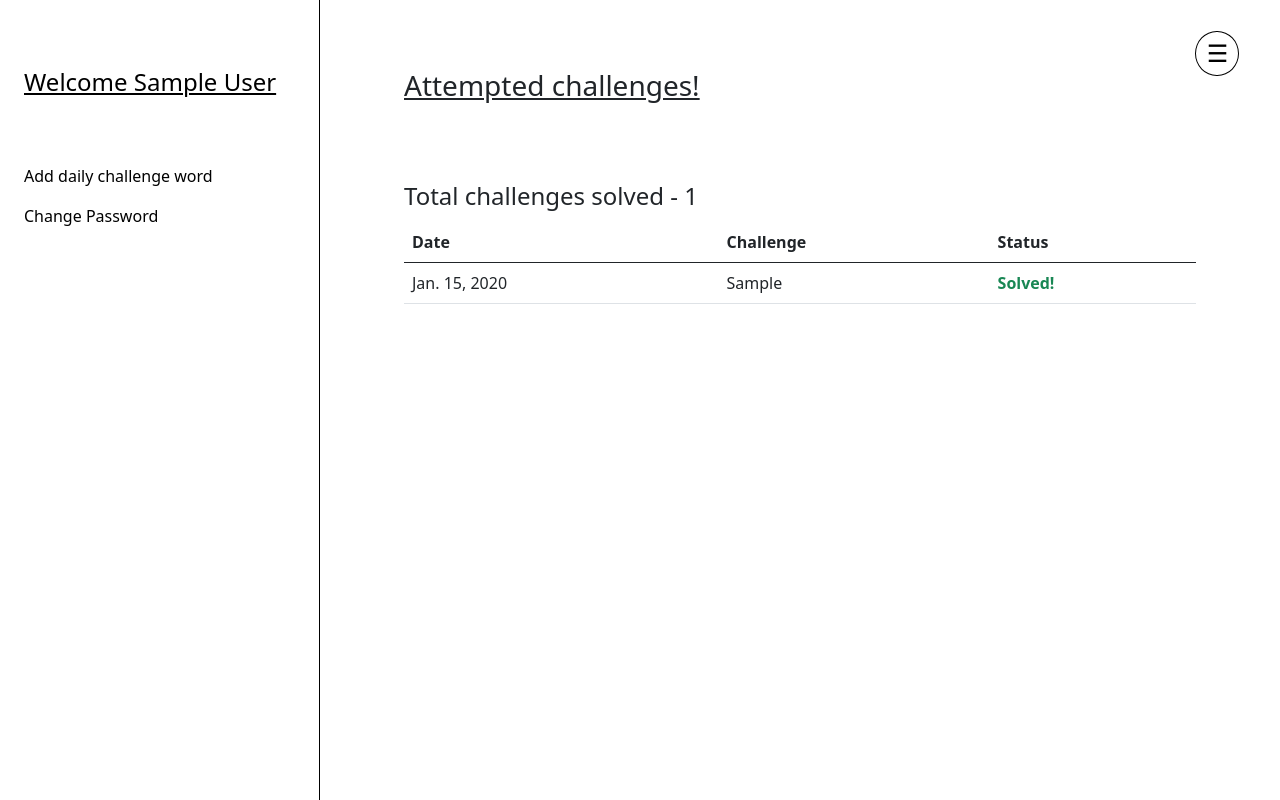
After one commit to ayushb2002/minor1, a Django app: page /trackChallenges in a window 1280 px wide. The commit adds this page. Run offline with Django 4.2, Linux system fonts and the light colour scheme; a user stored in the database is signed in; tables that the repository leaves empty hold one stand-in row (values such as "Sample post"); parts of the project's set-up code (start-up, migrations or seed data) failed here and were passed over.

Commit message:
Added score board

```diff
--- a/home/models.py
+++ b/home/models.py
@@ -26,7 +26,7 @@ class DailyChallenge(models.Model):
 class TrackDailyChallenge(models.Model):
     user = models.ForeignKey(User, on_delete=models.CASCADE, null=False)
     date = models.DateField(default=datetime.today().strftime(
-        '%Y-%m-%d'), blank=True, unique=True)
+        '%Y-%m-%d'), blank=True)
     challenge = models.ForeignKey(
         DailyChallenge, null=False, on_delete=models.CASCADE)
     solvedCorrectly = models.BooleanField(default=False, null=False)
--- a/home/templates/base.html
+++ b/home/templates/base.html
@@ -44,9 +44,11 @@
           <a class="nav-link" href="{% url 'learn' %}">Learn</a>
         </li>
         {% if loggedIn %}
+        {% if not request.user.is_superuser %}
         <li class="nav-item">
           <a class="nav-link" href="{% url 'dailyChallenge' %}">Daily Challenge</a>
         </li>
+        {% endif %}
         <li class="nav-item">
           <a class="nav-link" href="{% url 'settings' %}">Settings</a>
         </li>
--- a/home/templates/base2.html
+++ b/home/templates/base2.html
@@ -17,7 +17,9 @@
           <a class="nav-link rm-a-dec" href="{% url 'changePassword' %}">Change Password</a>
         </li>
         {% else %}
-
+        <li class="nav-item">
+          <a class="nav-link rm-a-dec" href="{% url 'trackChallenges' %}">Daily challenge history</a>
+        </li>
         <li class="nav-item">
           <a class="nav-link rm-a-dec" href="{% url 'editSettings' %}">Edit Learner Profile</a>
         </li>
--- /dev/null
+++ b/home/templates/track.html
@@ -0,0 +1,59 @@
+{% extends 'base2.html' %}
+
+{% block title %}
+Daily Challenge Track
+{% endblock title %}
+
+{% block content %}
+
+{% if message %}
+
+<div class="alert alert-info p-5 m-5">
+    {{message}}
+</div>
+
+{% else %}
+
+<div class="row">
+    <div class="col-12 py-3 px-5">
+        <span class="fs-3 text-decoration-underline">Attempted challenges!</span>
+    </div>
+    <div class="col-12 p-5">
+        <div class="my-2">
+            <span class="fs-4">Total challenges solved - {{total}}</span>
+        </div>
+        <table class="table">
+            <thead>
+              <tr>
+                <th scope="col">Date</th>
+                <th scope="col">Challenge</th>
+                <th scope="col">Status</th>
+              </tr>
+            </thead>
+            <tbody>
+              {% for rec in record %}
+
+              <tr>
+                <td>{{rec.date}}</td>
+                <td>{{rec.challenge.word}}</td>
+                <td>
+                    {% if rec.solvedCorrectly %}
+                    <span class="text-success fw-bold">Solved!</span>
+                    {% else %}
+                    <span class="text-danger fw-bold">Not solved!</span>
+                    {% endif %}
+                </td>
+              </tr>
+
+              {% endfor %}
+            </tbody>
+          </table>
+
+    </div>
+
+</div>
+
+
+{% endif %}
+
+{% endblock content %}
--- a/home/urls.py
+++ b/home/urls.py
@@ -19,4 +19,5 @@ urlpatterns = [
     path('addDailyChallenge', views.addDailyChallenge, name="addDailyChallenge"),
     path('addedDailyChallenge', views.addedDailyChallenge,
          name="addedDailyChallenge"),
+    path('trackChallenges', views.track, name="trackChallenges"),
 ]
--- a/home/views.py
+++ b/home/views.py
@@ -142,7 +142,7 @@ def dailyChallenge(request):
                 context['success'] = False
                 context['message'] = "You answer is wrong! The right meaning of the word is " + \
                     dc[0]['meaning']+". See you tomorrow!"
-                track = TrackDailyChallenge.objects.create(user=request.user, challenge=daily[0], solvedCorrectly=False)
+                track = TrackDailyChallenge.objects.create(user=request.user, challenge=daily[0])
                 track.save()
                 return render(request, "dailyChallenge.html", context)
         except:
@@ -218,3 +218,14 @@ def updateLearner(request):
         return render(request, "welcome.html", {"name": request.user.first_name+' '+request.user.last_name, "loggedIn": True, "message": "Updated previous preference!"})
     else:
         return HttpResponseNotFound('<h1>Bad request!</h1>')
+
+@login_required
+def track(request):
+    try:
+        track = TrackDailyChallenge.objects.filter(user=request.user)
+        if track:
+            return render(request, "track.html", {"name": request.user.first_name+' '+request.user.last_name, "loggedIn": True, "record": track, "total": len(track)})
+        else:
+            return render(request, "track.html", {"name": request.user.first_name+' '+request.user.last_name, "loggedIn": True, "message": "No challenge played yet!"})
+    except:
+        return render(request, "track.html", {"name": request.user.first_name+' '+request.user.last_name, "loggedIn": True, "message": "Server error! Try again later!"})
```
Lines whose indentation alone changed are shown as unchanged.
